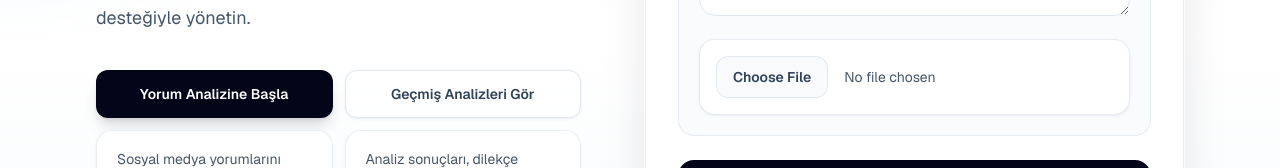
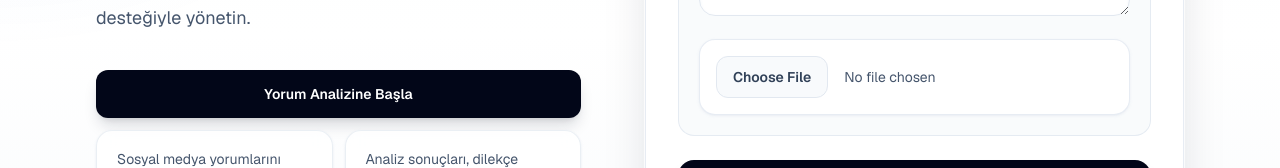
Before and after one commit to CinChill/LawBridge-Web-temp-, a Next.js app: page / in a window 1280 px wide. Shown: the part 538-706 px from the top of the page. Built offline with nearby package versions, Linux system fonts and the light colour scheme; no server answers.

Commit message:
UX on Landing Page
"Geçmiş Analizleri Gör" button removed.

```diff
--- a/sections/home/hero-tool-section.tsx
+++ b/sections/home/hero-tool-section.tsx
@@ -21,18 +21,12 @@ export function HeroToolSection() {
           </div>
 
           <div className="max-w-xl space-y-3 pt-1">
-            <div className="grid gap-3 sm:grid-cols-2">
+            <div className="grid gap-3">
               <Link
                 href="#analysis"
                 className="inline-flex min-h-12 w-full items-center justify-center rounded-xl bg-slate-950 px-6 py-3 text-center text-sm font-semibold text-white shadow-lg shadow-slate-900/15 transition-all duration-200 hover:-translate-y-0.5 hover:bg-slate-800 hover:shadow-xl hover:shadow-slate-900/20 focus-visible:outline-none focus-visible:ring-2 focus-visible:ring-slate-950/20 focus-visible:ring-offset-2"
               >
                 {uiText.hero.primaryCta}
-              </Link>
-              <Link
-                href="/dashboard/history"
-                className="inline-flex min-h-12 w-full items-center justify-center rounded-xl border border-slate-200 bg-white/75 px-6 py-3 text-center text-sm font-semibold text-slate-700 shadow-sm shadow-slate-200/70 transition-all duration-200 hover:-translate-y-0.5 hover:border-slate-300 hover:bg-white hover:text-slate-950 hover:shadow-md"
-              >
-                {uiText.hero.secondaryCta}
               </Link>
             </div>
 
```
